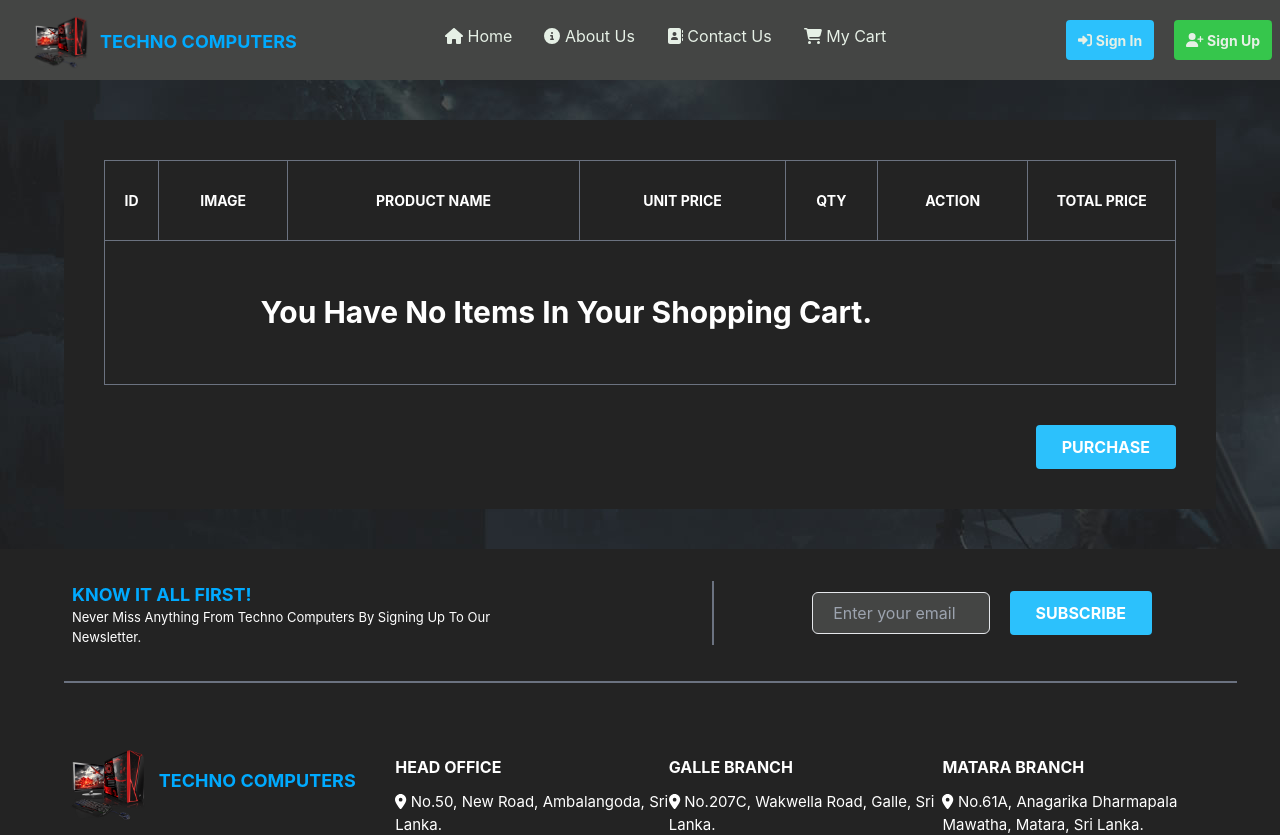
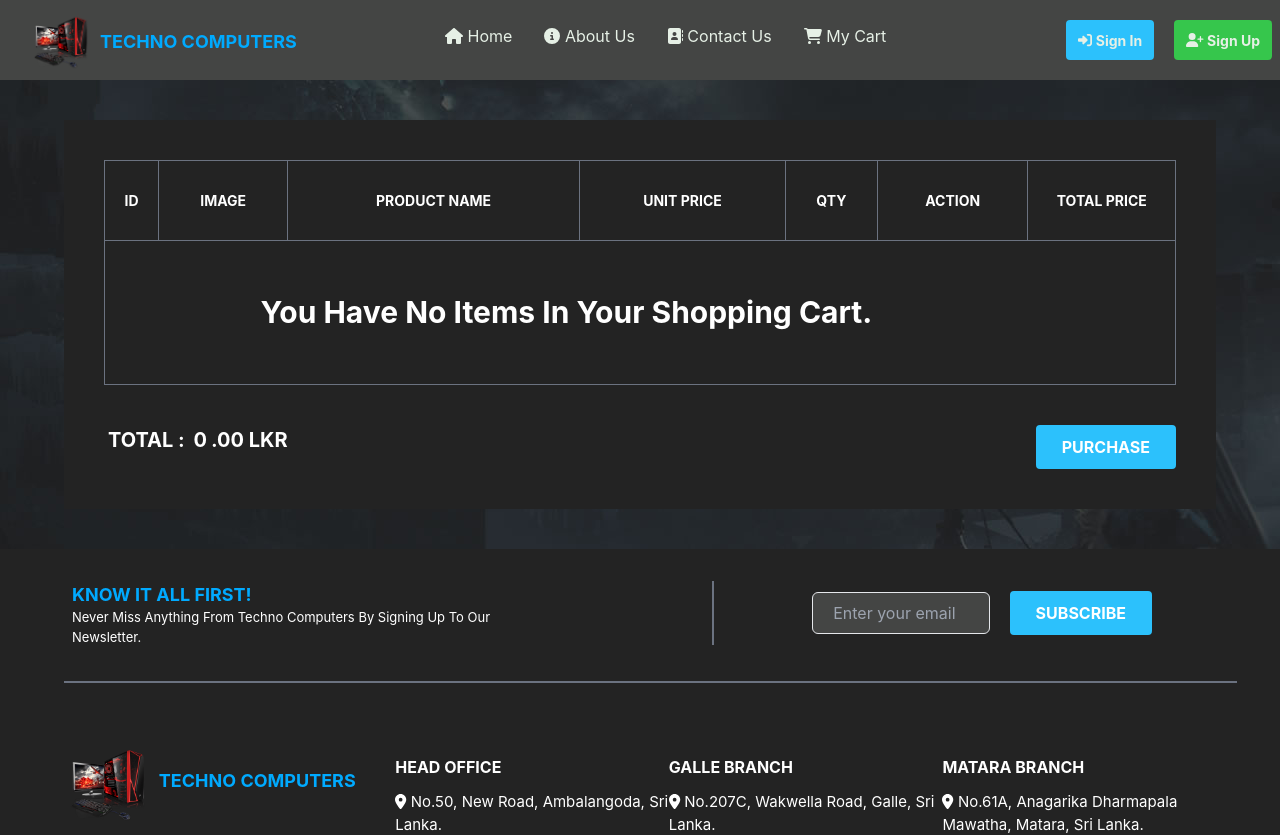
Before and after one commit to ChavinduShirantha/RAD-Course-Work, a React (Create React App) app in the folder client/: page /shoppingCart in a window 1280 px wide. Shown: the top 835 px of the page. Built offline with nearby package versions, Linux system fonts and the light colour scheme.

Commit message:
Updated ShoppingCart.tsx

```diff
--- a/client/src/view/common/ModifyCart/ModifyCart.tsx
+++ b/client/src/view/common/ModifyCart/ModifyCart.tsx
@@ -77,11 +77,11 @@ export class ModifyCart extends Component<ModifyCartProps,ModifyCartState> {
         return (
             <div
                 className="w-full h-10 p-[2.5px] bg-[#2cc1fc] flex justify-center items-center text-white text-[14px] rounded-b-2xl">
-                <button className="float-left flex justify-center items-center font-bold text-[20px]   h-5 w-8"
+                <button className="float-left flex justify-center items-center font-bold text-[20px] h-5 w-8"
                         onClick={onDecreaseItemCount}>-
                 </button>
                 <small className="text-[16px] font-bold ml-16 mr-16">{itemCount}</small>
-                <button className="flex justify-center items-center float-right font-bold text-[20px]   h-5 w-8"
+                <button className="flex justify-center items-center float-right font-bold text-[20px] h-5 w-8"
                         onClick={onIncreaseItemCount}>+
                 </button>
             </div>
--- a/client/src/view/pages/ShoppingCart/ShoppingCart.tsx
+++ b/client/src/view/pages/ShoppingCart/ShoppingCart.tsx
@@ -9,6 +9,8 @@ interface ShoppingCartProps {
 
 export class ShoppingCart extends Component<ShoppingCartProps> {
     render() {
+        let total = 0;
+
         return (
             <div className="flex justify-center items-start pt-10 pb-10 bg-[url(images/main_bg.jpg)] h-auto">
                 <div className="bg-[#232323] w-full mx-16 justify-center pr-10 pl-10">
@@ -38,28 +40,34 @@ export class ShoppingCart extends Component<ShoppingCartProps> {
                                 : this.props.itemList.map((item) =>
                                     <tr className="text-white text-center px-1 h-20 border border-gray-500">
                                         <td className="px-1 border border-gray-500">{item.product.id}</td>
-                                        <td className="px-1 border border-gray-500"><img className="h-20 mx-auto"
-                                                                                         src={require("../../../images/products/" + item.product.image)}
-                                                                                         alt=""/>
+                                        <td className="p-5 border border-gray-500"><img className="h-24 mx-auto"
+                                                                                        src={require("../../../images/products/" + item.product.image)}
+                                                                                        alt=""/>
                                         </td>
                                         <td className="px-1 border border-gray-500">{item.product.description}</td>
-                                        <td className="px-1 border border-gray-500">{item.product.price + ' ' + item.product.currency}</td>
+                                        <td className="px-1 border border-gray-500">{item.product.price + item.product.currency}</td>
                                         <td className="px-1 border border-gray-500">{item.itemCount}</td>
                                         <td className="px-1 hover:cursor-pointer hover:text-red-600 border border-gray-500">
                                             <FontAwesomeIcon
                                                 icon={faX}/></td>
                                         <td className="px-1 border
-                                        border-gray-500">{(item.product.price * item.itemCount) + ' ' + item.product.currency}</td>
+                                        border-gray-500">{(item.product.price * item.itemCount) + item.product.currency}</td>
+                                        <td className="px-1 border border-gray-500 hidden">{total += item.product.price}</td>
                                     </tr>
                                 )
                         }
                         </tbody>
                     </table>
-                    <button className="float-right mt-10 mb-10 pl-6 pr-6 pt-2 pb-2 bg-[#2cc1fc] text-[16px]
+                    <div>
+                        <h1 className="float-left text-[20px] mt-10 font-bold px-1 uppercase text-white">Total : <span
+                            className="text-[20px] mt-10 font-bold px-1 uppercase text-white">{total}<small
+                            className="text-[20px] mt-10 font-bold px-1 uppercase text-white">.00 LKR</small></span></h1>
+                        <button className="float-right mt-10 mb-10 pl-6 pr-6 pt-2 pb-2 bg-[#2cc1fc] text-[16px]
                     font-bold text-white rounded uppercase border-[2px] border-[#2cc1fc]
                     hover:bg-[#444544] hover:text-[#2cc1fc] hover:border-[2px]
                     hover:border-[#2cc1fc] hover:scale-110 ">Purchase
-                    </button>
+                        </button>
+                    </div>
                 </div>
             </div>
         );
```
